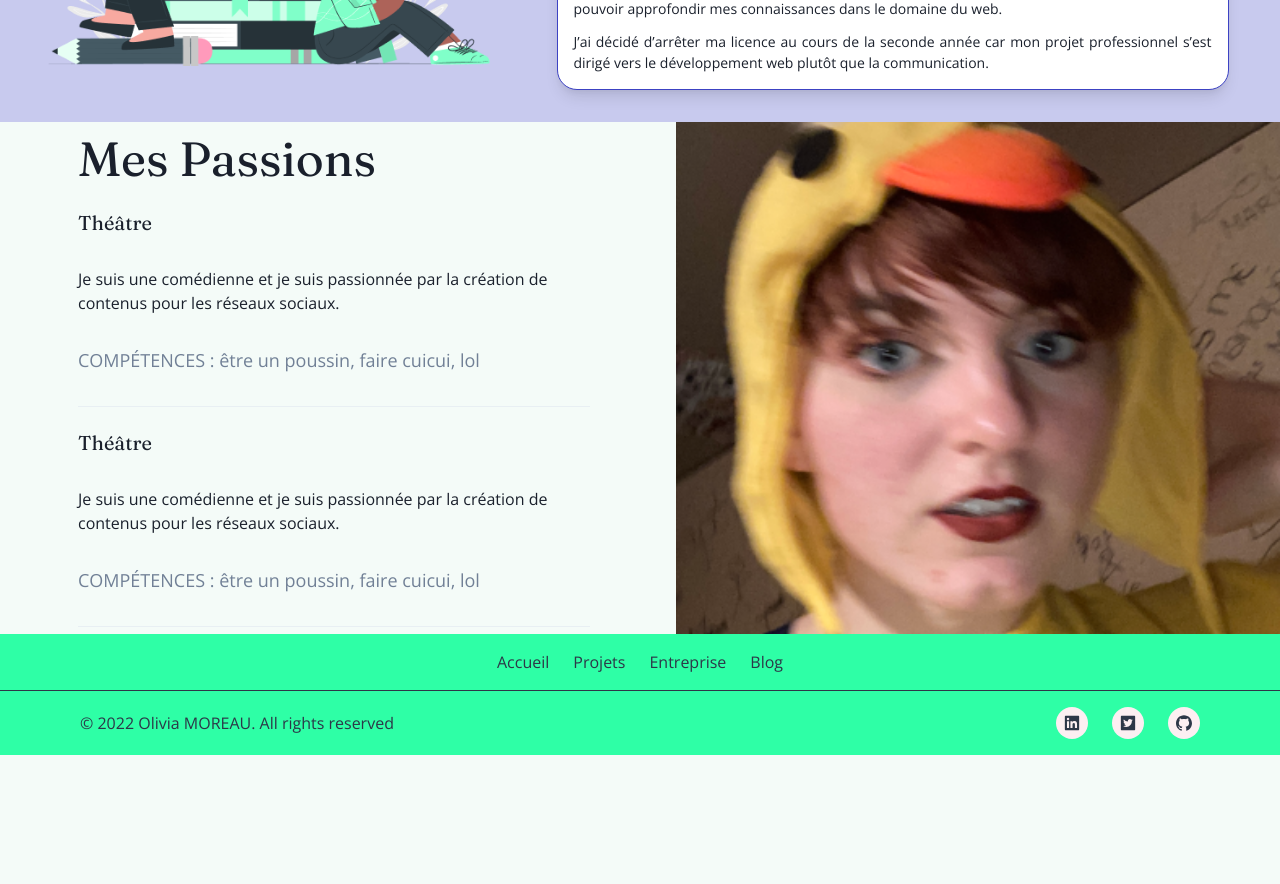
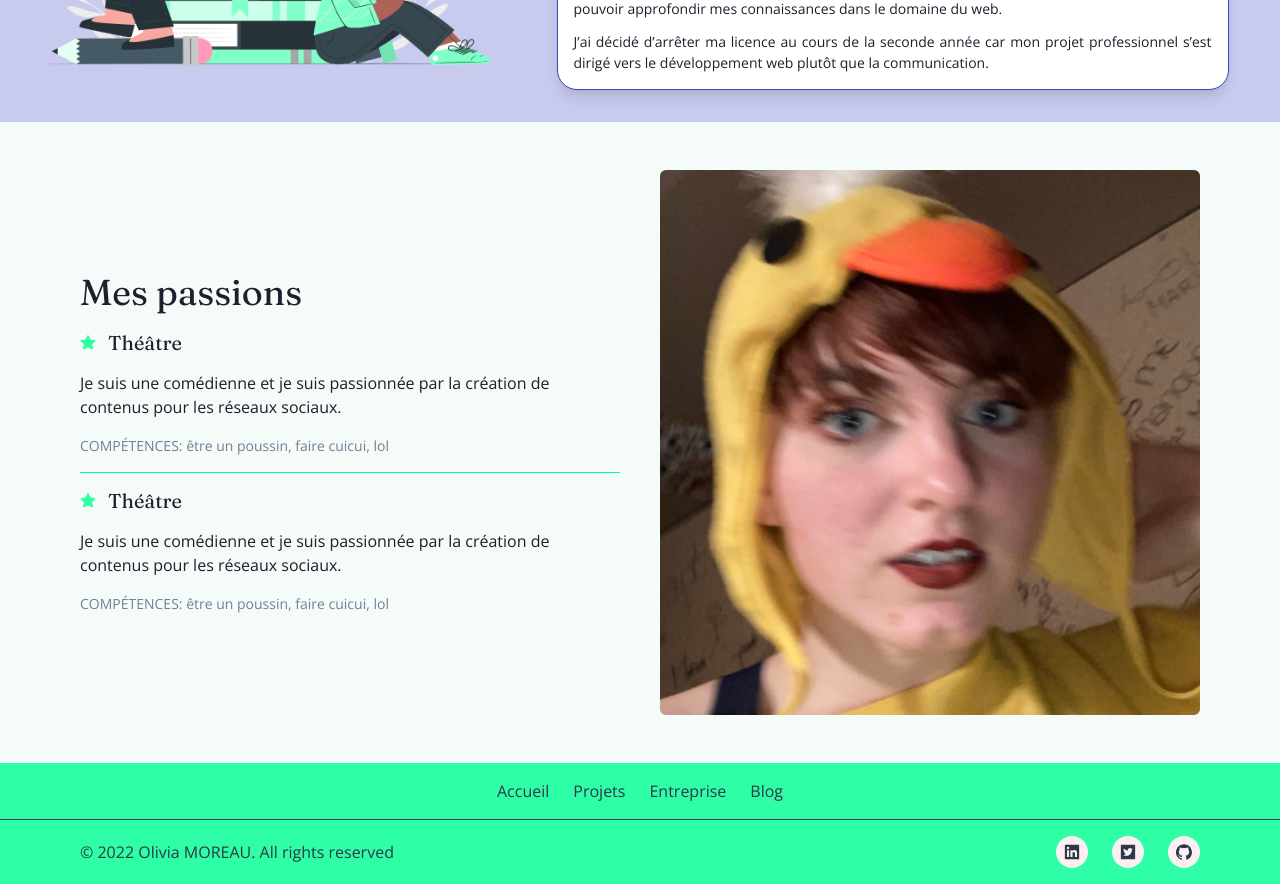
Before and after one commit to Liv44/Blog_OliviaMOREAU, a Next.js app: page / in a window 1280 px wide. Shown: the part 1760-2644 px from the top of the page. Before the commit the page ends 2515 px from the top, so only its background shows below. Built offline with nearby package versions, Linux system fonts and the light colour scheme.

Commit message:
fix(hobbies):fix problems with height and width

```diff
--- a/components/pages/Home/HobbiesComponent/index.tsx
+++ b/components/pages/Home/HobbiesComponent/index.tsx
@@ -1,13 +1,20 @@
 import {
   Button,
+  Container,
   Divider,
   Flex,
   Heading,
+  Icon,
   Image,
+  SimpleGrid,
   Stack,
+  StackDivider,
   Text,
   useBreakpointValue,
 } from "@chakra-ui/react";
+
+import { StarFilled, StarOutlined } from "@ant-design/icons";
+
 import { FC } from "react";
 
 interface HobbiesProps {
@@ -19,48 +26,49 @@ export interface HobbieProp {
   competences: string[];
 }
 
-const Hobbies: FC<HobbiesProps> = ({ hobbies }) => {
+const Hobby: FC<HobbieProp> = ({ title, description, competences }) => {
   return (
-    <Stack
-      h={"lg"}
-      //   maxH={"70vh"}
-      direction={{ base: "column", md: "row" }}
-      justifyContent="space-between"
-      alignItems={"space-between"}
-    >
-      <Flex p={8} flex={1} align={"center"} justify={"center"}>
-        <Stack spacing={6} w={"full"} maxW={"lg"}>
-          <Heading fontSize={{ base: "3xl", md: "4xl", lg: "5xl" }}>
-            <Text as={"span"} position={"relative"}>
-              Mes Passions
-            </Text>
-          </Heading>
-          {hobbies.map((hobby) => {
-            console.log(hobby);
-            return (
-              <Stack spacing={8} key={hobby.title}>
-                <Heading fontSize={"xl"}>{hobby.title}</Heading>
-                <Text>{hobby.description}</Text>
-                <Text fontSize={{ base: "md", lg: "lg" }} color={"gray.500"}>
-                  COMPÉTENCES : {hobby.competences.join(", ")}
-                </Text>
-                <Divider />
-              </Stack>
-            );
-          })}
-        </Stack>
+    <Stack spacing={4}>
+      <Flex gap={3} alignItems="center">
+        <Icon as={StarFilled} color={"green.400"}></Icon>
+        <Heading fontSize={"xl"}>{title}</Heading>
       </Flex>
-      <Flex flex={1}>
-        <Image
-          h={"auto"}
-          w={"full"}
-          alt={"Login Image"}
-          objectFit={"cover"}
-          src={"./olivia_poussin.png"}
-        />
-      </Flex>
+      <Text fontSize={"md"}>{description}</Text>
+      <Text fontSize={"sm"} color={"gray.500"}>
+        COMPÉTENCES: {competences.join(", ")}
+      </Text>
     </Stack>
   );
 };
 
+const Hobbies: FC<HobbiesProps> = ({ hobbies }) => {
+  return (
+    <Container maxW={"6xl"} py={12}>
+      <SimpleGrid columns={{ base: 1, md: 2 }} spacing={10} alignItems="center">
+        <Stack spacing={4}>
+          <Heading>Mes passions</Heading>
+          <Stack
+            spacing={4}
+            divider={<StackDivider borderColor={"green.500"} />}
+          >
+            {hobbies.map((hobby, index) => {
+              return <Hobby key={index} {...hobby}></Hobby>;
+            })}
+          </Stack>
+        </Stack>
+        <Flex alignItems={"center"} justifyContent="center">
+          <Image
+            width={useBreakpointValue({ base: "75%", md: "100%" })}
+            alignSelf="center"
+            rounded={"md"}
+            alt={"feature image"}
+            src={"./olivia_poussin.png"}
+            objectFit={"cover"}
+          />
+        </Flex>
+      </SimpleGrid>
+    </Container>
+  );
+};
+
 export default Hobbies;
```
